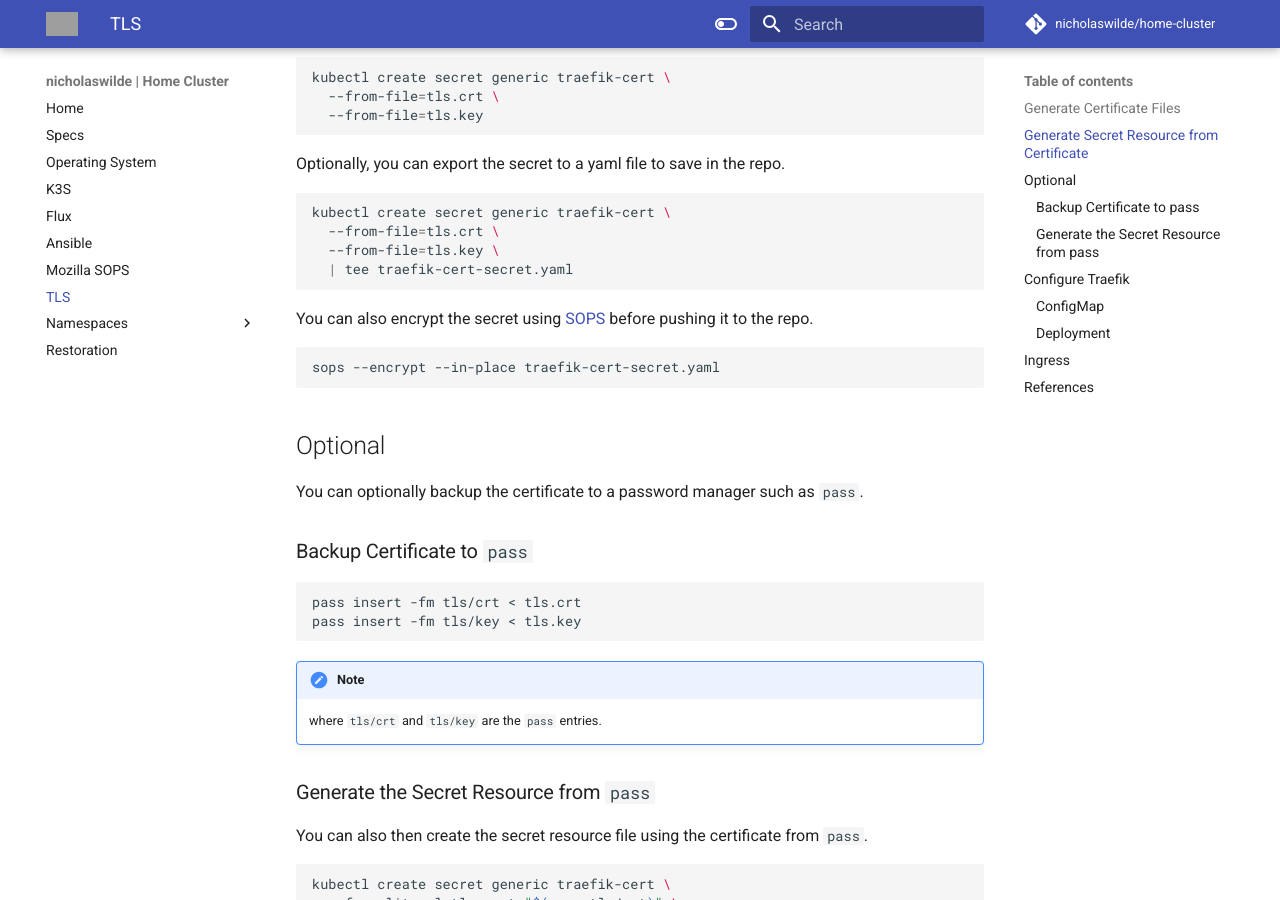
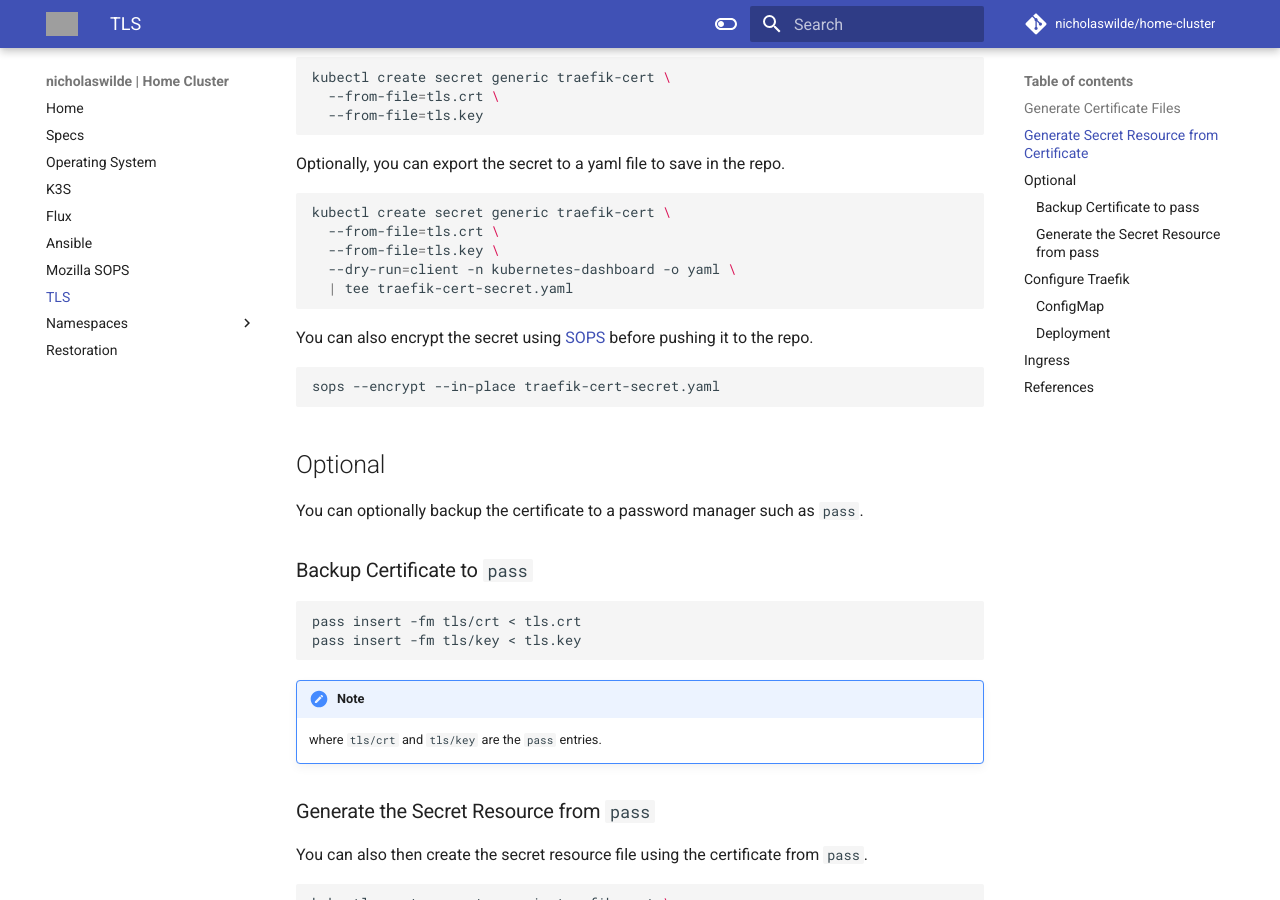
Before and after one commit to nicholaswilde/home-cluster, an MkDocs documentation site: the page built from docs/tls.md, in a window 1280 px wide and 900 px high, scrolled down 517 px. Built offline with MkDocs 1.6.1 and Material for MkDocs 9.7.7, drawn with Linux system fonts in a browser that asks for light colours; comment, search, counter and statistics services are not loaded; grey boxes are pictures that could not be loaded.

Commit message:
Updated export secret to yaml
Signed-off-by: Nicholas Wilde <ncwilde43@gmail.com>

````diff
--- a/docs/tls.md
+++ b/docs/tls.md
@@ -29,6 +29,7 @@ Optionally, you can export the secret to a yaml file to save in the repo.
 kubectl create secret generic traefik-cert \
   --from-file=tls.crt \
   --from-file=tls.key \
+  --dry-run=client -n kubernetes-dashboard -o yaml \
   | tee traefik-cert-secret.yaml
 ```
 
````
